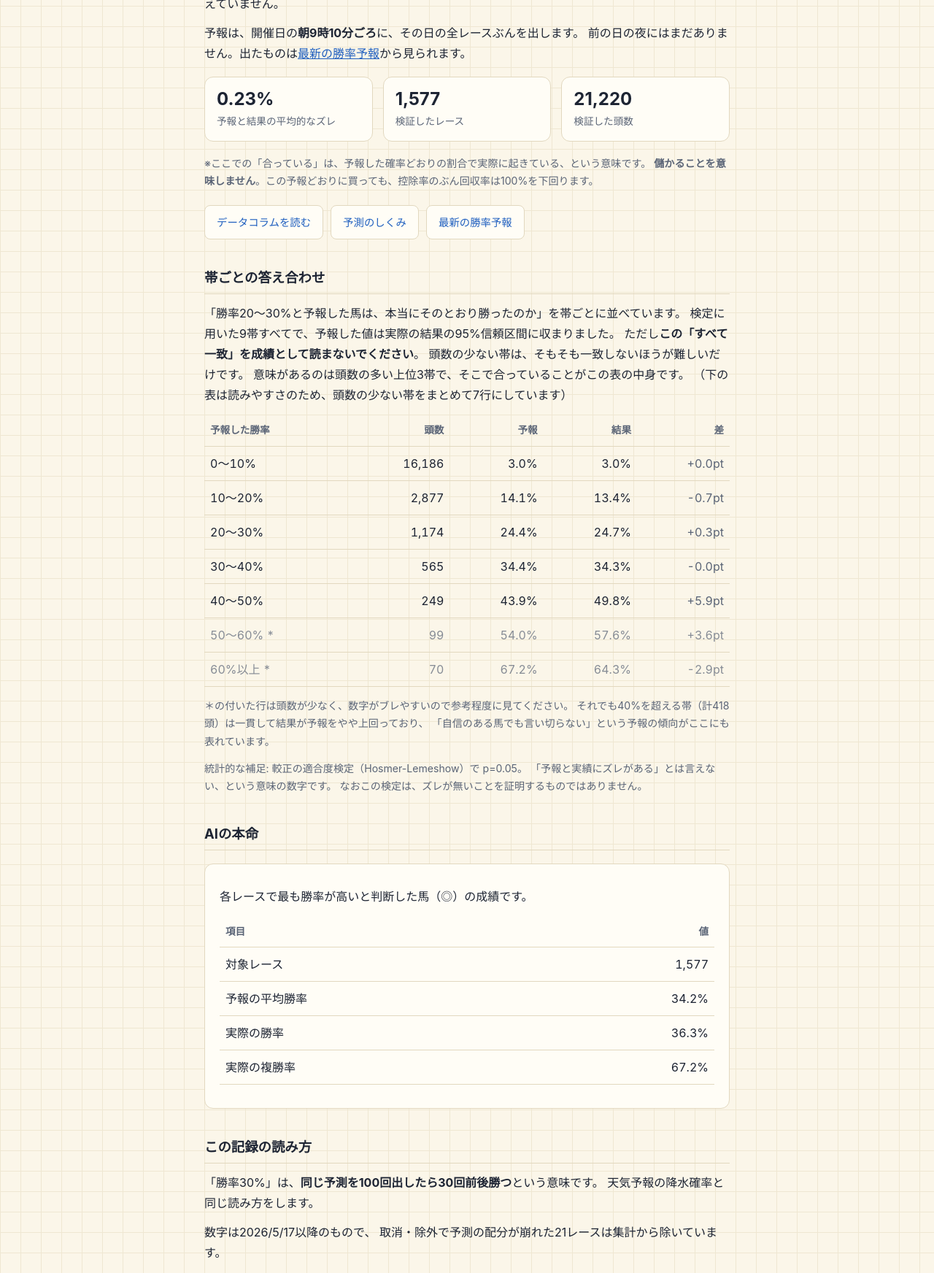
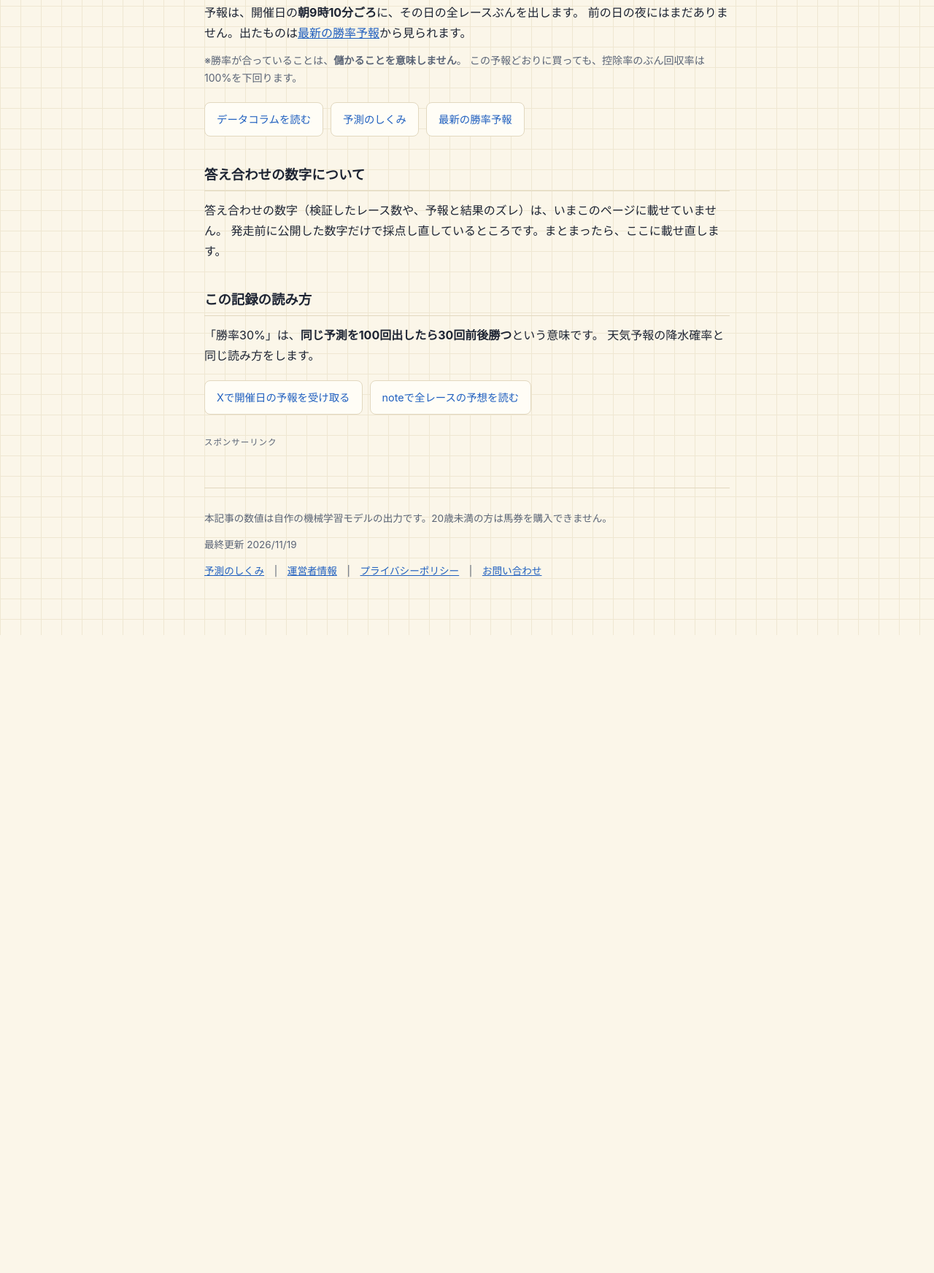
Before and after one commit to akiaki4646/akiaki4646.github.io, a plain HTML site: page index.html in a window 1280 px wide. Shown: the part 636-2380 px from the top of the page at 73% size. After the commit the page ends 1506 px from the top, so only its background shows below. Drawn offline with Linux system fonts and the light colour scheme.

```diff
--- a/index.html
+++ b/index.html
@@ -3,10 +3,10 @@
 <meta charset="utf-8">
 <meta name="viewport" content="width=device-width,initial-scale=1">
 <title>勝率予報 — 発走前に出した勝率と、その結果</title>
-<meta name="description" content="競馬AIが発走前に計算した全頭の勝率を公開し、結果と突き合わせた記録です。1,577レース21,220頭ぶん。">
+<meta name="description" content="競馬AIが計算した全頭の勝率を、レースが始まる前に公開しています。公開した数字はあとから書き換えません。">
 <meta property="og:type" content="website">
 <meta property="og:title" content="勝率予報 — 発走前に出した勝率と、その結果">
-<meta property="og:description" content="競馬AIが発走前に計算した全頭の勝率を公開し、結果と突き合わせた記録です。1,577レース21,220頭ぶん。">
+<meta property="og:description" content="競馬AIが計算した全頭の勝率を、レースが始まる前に公開しています。公開した数字はあとから書き換えません。">
 <meta property="og:url" content="https://akiaki4646.github.io/">
 <meta property="og:image" content="https://akiaki4646.github.io/ogp_default.png">
 <meta name="twitter:card" content="summary_large_image">
@@ -91,22 +91,14 @@ margin-bottom:6px}
 <nav class="sitenav" aria-label="サイトメニュー"><a class="home" href="/">勝率予報</a><a href="/column/">データコラム</a><a href="/method.html">予測のしくみ</a><a href="/race/">過去の予報</a><a href="/about.html">運営者情報</a></nav>
 <a class="hero" href="race/20261115.html"><img src="ogp_default.png" alt="勝率予報"></a>
 
-<h1>発走前に出した勝率を、<span class="mk">結果と突き合わせた</span>記録</h1>
-<p class="lead">競馬AIが計算した全頭の勝率を、レースが始まる前に公開しています。
-1,577レース・21,220頭ぶんの予報と結果がこのページに載っています。
-「30%」と予報した馬は、実際に34%が勝ちました。</p>
+<h1>発走前に出した勝率を、<span class="mk">書き換えずに</span>残しています</h1>
+<p class="lead">競馬AIが計算した全頭の勝率を、レースが始まる前に公開しています。</p>
 <p class="lead">当たった予報だけを後から選ぶことができないよう、
 予測は<strong>発走前の時点で保存</strong>し、後から書き換えていません。</p>
 <p class="lead">予報は、開催日の<strong>朝9時10分ごろ</strong>に、その日の全レースぶんを出します。
 前の日の夜にはまだありません。出たものは<a href="race/20261115.html">最新の勝率予報</a>から見られます。</p>
-
-<div class="kpi">
-  <div><b>0.23%</b><span>予報と結果の平均的なズレ</span></div>
-  <div><b>1,577</b><span>検証したレース</span></div>
-  <div><b>21,220</b><span>検証した頭数</span></div>
-</div>
-<p class="note">※ここでの「合っている」は、予報した確率どおりの割合で実際に起きている、という意味です。
-<strong>儲かることを意味しません</strong>。この予報どおりに買っても、控除率のぶん回収率は100%を下回ります。</p>
+<p class="note">※勝率が合っていることは、<strong>儲かることを意味しません</strong>。
+この予報どおりに買っても、控除率のぶん回収率は100%を下回ります。</p>
 
 <div class="follow">
   <a href="column/index.html">データコラムを読む</a>
@@ -114,51 +106,23 @@ margin-bottom:6px}
   <a href="race/20261115.html">最新の勝率予報</a>
 </div>
 
-<h2>帯ごとの答え合わせ</h2>
-<p>「勝率20〜30%と予報した馬は、本当にそのとおり勝ったのか」を帯ごとに並べています。
-検定に用いた9帯すべてで、予報した値は実際の結果の95%信頼区間に収まりました。
-ただし<strong>この「すべて一致」を成績として読まないでください</strong>。
-頭数の少ない帯は、そもそも一致しないほうが難しいだけです。
-意味があるのは頭数の多い上位3帯で、そこで合っていることがこの表の中身です。
-（下の表は読みやすさのため、頭数の少ない帯をまとめて7行にしています）</p>
-<table>
-<thead><tr><th>予報した勝率</th><th>頭数</th><th>予報</th><th>結果</th><th>差</th></tr></thead>
-<tbody><tr><td>0〜10%</td><td>16,186</td><td>3.0%</td><td>3.0%</td><td class='gap'>+0.0pt</td></tr><tr><td>10〜20%</td><td>2,877</td><td>14.1%</td><td>13.4%</td><td class='gap'>-0.7pt</td></tr><tr><td>20〜30%</td><td>1,174</td><td>24.4%</td><td>24.7%</td><td class='gap'>+0.3pt</td></tr><tr><td>30〜40%</td><td>565</td><td>34.4%</td><td>34.3%</td><td class='gap'>-0.0pt</td></tr><tr><td>40〜50%</td><td>249</td><td>43.9%</td><td>49.8%</td><td class='gap'>+5.9pt</td></tr><tr class='thin'><td>50〜60%</td><td>99</td><td>54.0%</td><td>57.6%</td><td class='gap'>+3.6pt</td></tr><tr class='thin'><td>60%以上</td><td>70</td><td>67.2%</td><td>64.3%</td><td class='gap'>-2.9pt</td></tr></tbody></table>
-<p class="note">＊の付いた行は頭数が少なく、数字がブレやすいので参考程度に見てください。
-それでも40%を超える帯（計418頭）は一貫して結果が予報をやや上回っており、
-「自信のある馬でも言い切らない」という予報の傾向がここにも表れています。</p>
-<p class="note">統計的な補足: 較正の適合度検定（Hosmer-Lemeshow）で p=0.05。
-「予報と実績にズレがある」とは言えない、という意味の数字です。
-なおこの検定は、ズレが無いことを証明するものではありません。</p>
-
-<h2>AIの本命</h2>
-<div class="card">
-<p>各レースで最も勝率が高いと判断した馬（◎）の成績です。</p>
-<table>
-<thead><tr><th>項目</th><th>値</th></tr></thead>
-<tbody>
-<tr><td>対象レース</td><td>1,577</td></tr>
-<tr><td>予報の平均勝率</td><td>34.2%</td></tr>
-<tr><td>実際の勝率</td><td>36.3%</td></tr>
-<tr><td>実際の複勝率</td><td>67.2%</td></tr>
-</tbody></table>
-</div>
+<h2>答え合わせの数字について</h2>
+<p>答え合わせの数字（検証したレース数や、予報と結果のズレ）は、いまこのページに載せていません。
+発走前に公開した数字だけで採点し直しているところです。まとまったら、ここに載せ直します。</p>
 
 <h2>この記録の読み方</h2>
 <p>「勝率30%」は、<strong>同じ予測を100回出したら30回前後勝つ</strong>という意味です。
 天気予報の降水確率と同じ読み方をします。</p>
-<p>数字は2026/5/17以降のもので、
-取消・除外で予測の配分が崩れた21レースは集計から除いています。</p>
 
 <div class="follow">
-  <a href="https://x.com/shoritsu_yoho">Xで毎週の答え合わせを見る</a>
+  <a href="https://x.com/shoritsu_yoho">Xで開催日の予報を受け取る</a>
   <a href="https://note.com/shoritsu_yoho">noteで全レースの予想を読む</a>
 </div>
 
 <div class="adbox"><span class="adlabel">スポンサーリンク</span><ins class="adsbygoogle" style="display:block" data-ad-client="ca-pub-3010782230345323" data-ad-slot="1245965145" data-ad-format="auto" data-full-width-responsive="true"></ins><script>(adsbygoogle=window.adsbygoogle||[]).push({});</script></div>
 <footer>
 <p>本記事の数値は自作の機械学習モデルの出力です。20歳未満の方は馬券を購入できません。</p>
-<p>最終更新 2026/11/17　|　2026/5/17〜2026/11/15（53開催日）</p>
+<p>最終更新 2026/11/19</p>
 <p><a href="method.html">予測のしくみ</a>　|　<a href="about.html">運営者情報</a>　|　<a href="privacy.html">プライバシーポリシー</a>　|　<a href="contact.html">お問い合わせ</a></p>
 </footer>
 </div></body></html>
```
Also changed, not shown: header.png, ogp_default.png.
